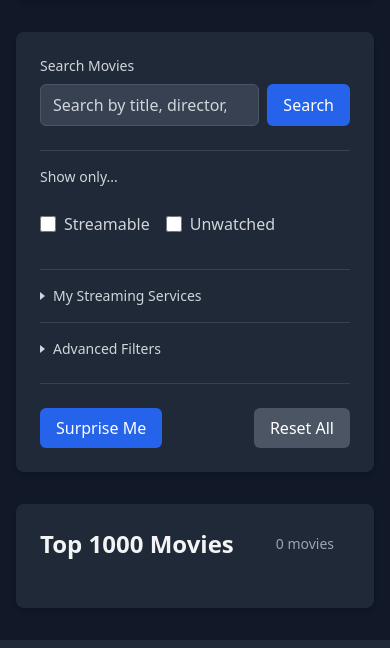
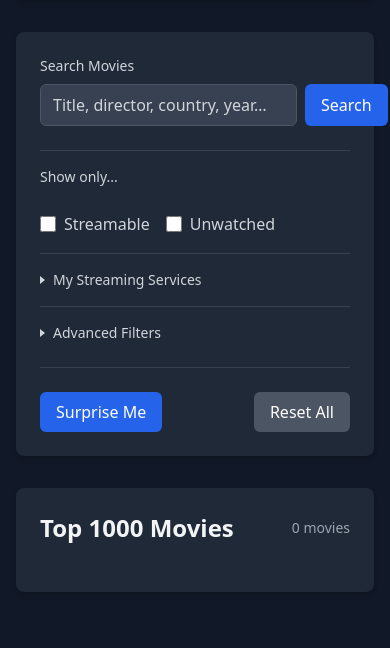
Before and after one commit to hmorris94/Mubi-1000, a Flask app: page / in a window 390 px wide. Shown: the part 256-904 px from the top of the page. Run offline with Flask 3, Linux system fonts and the light colour scheme; data that the repository does not hold is empty; some libraries are stand-ins or nearby versions.

Commit message:
Layout changes for narrow (mobile) viewports

```diff
--- a/app/static/app.js
+++ b/app/static/app.js
@@ -76,7 +76,7 @@ function displayRandomMovie(movie, getAnotherFn) {
                     : ''}
             </div>
             ${movie.watched ? '<p class="text-lg text-orange-400 font-semibold mb-4">You have already watched this movie!</p>' : ''}
-            <div class="space-x-4">
+            <div class="flex flex-wrap justify-center gap-3">
                 ${movie.url ? `<a href="https://mubi.com${movie.url}" target="_blank" class="inline-block px-6 py-3 bg-blue-600 text-white rounded-lg hover:bg-blue-700 transition">View on Mubi</a>` : ''}
                 <button onclick="window._getAnotherRandom()" class="px-6 py-3 bg-blue-600 text-white rounded-lg hover:bg-blue-700 transition">
                     Get Another Random Movie
--- a/app/templates/index.html
+++ b/app/templates/index.html
@@ -10,13 +10,13 @@
             <div class="flex-1">
                 <label class="block text-sm font-medium text-gray-300 mb-2">Search Movies</label>
                 <div class="flex gap-2">
-                    <div class="relative flex-1">
+                    <div class="flex items-center flex-1 px-3 py-2 bg-gray-700 border border-gray-600 rounded-md focus-within:ring-2 focus-within:ring-blue-500">
                         <input type="text" id="searchInput"
-                               class="w-full px-3 py-2 pr-8 bg-gray-700 border border-gray-600 rounded-md focus:outline-none focus:ring-2 focus:ring-blue-500 text-gray-100"
+                               class="flex-1 min-w-0 bg-transparent outline-none text-gray-100"
                                placeholder="Search by title, director, country, or year...">
                         <button id="searchClear"
                                 onclick="clearSearch()"
-                                class="absolute right-2 top-1/2 -translate-y-1/2 hidden w-5 h-5 flex items-center justify-center rounded-full bg-gray-500 hover:bg-gray-400 text-gray-100 text-xs leading-none transition"
+                                class="hidden flex-shrink-0 ml-1 w-5 h-5 flex items-center justify-center rounded-full bg-gray-500 hover:bg-gray-400 text-gray-100 text-xs leading-none transition"
                                 aria-label="Clear search">
                             <svg xmlns="http://www.w3.org/2000/svg" viewBox="0 0 10 10" class="w-2.5 h-2.5" fill="none" stroke="currentColor" stroke-width="2" stroke-linecap="round">
                                 <line x1="2" y1="2" x2="8" y2="8"/><line x1="8" y1="2" x2="2" y2="8"/>
@@ -35,7 +35,7 @@
         <div class="border-t border-gray-700 pt-4 mb-4">
             <label class="block text-sm font-medium text-gray-300 mb-3">Show only...</label>
         </div>
-        <div class="flex flex-wrap gap-4 items-end mb-6">
+        <div class="flex flex-wrap gap-4 items-end mb-2">
             <label class="flex items-center cursor-pointer h-[42px] whitespace-nowrap">
                 <input type="checkbox" id="streamableToggle" class="mr-2 w-4 h-4">
                 <span class="text-base text-gray-300">Streamable</span>
@@ -126,9 +126,9 @@
     <section id="movieList" class="bg-gray-800 rounded-lg shadow-md p-6">
         <div class="flex justify-between items-center mb-6">
             <h2 class="text-2xl font-bold text-gray-100">Top 1000 Movies</h2>
-            <div class="text-sm text-gray-400">
-                <span id="movieCount">0</span> movies
-                <span id="watchedCount" class="ml-4"></span>
+            <div class="text-sm text-gray-400 text-right">
+                <div><span id="movieCount">0</span> movies</div>
+                <div id="watchedCount"></div>
             </div>
         </div>
 
@@ -330,13 +330,8 @@
             const el = document.getElementById(id);
             el.classList.toggle('filter-active', el.value !== '');
         });
-        const streamable = document.getElementById('streamableToggle');
-        streamable.closest('label').classList.toggle('filter-active', streamable.checked);
-        // Advanced streaming service highlight only when not overridden
         const svc = document.getElementById('streamingServiceFilter');
-        svc.classList.toggle('filter-active', svc.value !== '' && !streamable.checked);
-        const cb = document.getElementById('hideWatchedToggle');
-        cb.closest('label').classList.toggle('filter-active', cb.checked);
+        svc.classList.toggle('filter-active', svc.value !== '');
         const search = document.getElementById('searchInput');
         search.classList.toggle('filter-active', search.value.trim() !== '');
     }
@@ -441,6 +436,37 @@
         loadMovies();
     }
 
+    // Responsive placeholder: pick the longest form that fits the input width
+    (function() {
+        const candidates = [
+            "Search by title, director, country, or year\u2026",
+            "Title, director, country, or year\u2026",
+            "Title, director, country, year\u2026",
+            "Title/director/country/year\u2026",
+            "Title/director/country/year",
+        ];
+        const input = document.getElementById('searchInput');
+        const ruler = document.createElement('span');
+        ruler.style.cssText = 'visibility:hidden;position:absolute;white-space:nowrap;pointer-events:none';
+        document.body.appendChild(ruler);
+        function updatePlaceholder() {
+            const style = getComputedStyle(input);
+            ruler.style.font = style.font;
+            ruler.style.letterSpacing = style.letterSpacing;
+            const available = input.clientWidth;
+            for (const text of candidates) {
+                ruler.textContent = text;
+                if (ruler.offsetWidth <= available) {
+                    input.placeholder = text;
+                    return;
+                }
+            }
+            input.placeholder = candidates[candidates.length - 1];
+        }
+        new ResizeObserver(updatePlaceholder).observe(input);
+        updatePlaceholder();
+    })();
+
     // Show/hide the clear button based on input content
     document.getElementById('searchInput').addEventListener('input', function() {
         document.getElementById('searchClear').classList.toggle('hidden', this.value === '');
```
Also changed, not shown: app/templates/changes.html (+4 -4 lines).
